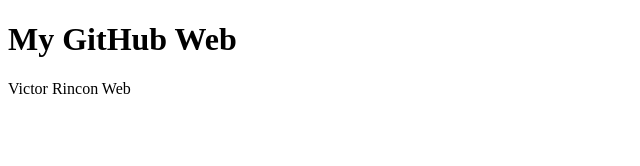
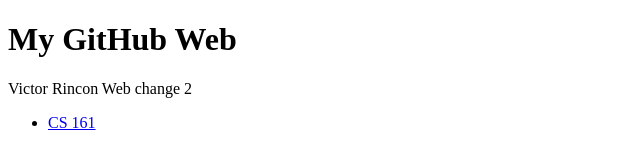
Before and after one commit to Victorrincon/victorrincon.github.io, a plain HTML site: page index.html in a window 1280 px wide. Shown: the whole page, without its empty margins (0-640 px from the left). Drawn offline with Linux system fonts and the light colour scheme.

Commit message:
Change 2

```diff
--- a/index.html
+++ b/index.html
@@ -4,7 +4,9 @@
 <body>
 
 <h1>My GitHub Web</h1>
-<p>Victor Rincon Web</p>
 
+<p>Victor Rincon Web change 2</p>
+<ul>
+    <li><a href="CS_161/index.html">CS 161</a></li>
 </body>
 </html>
```
